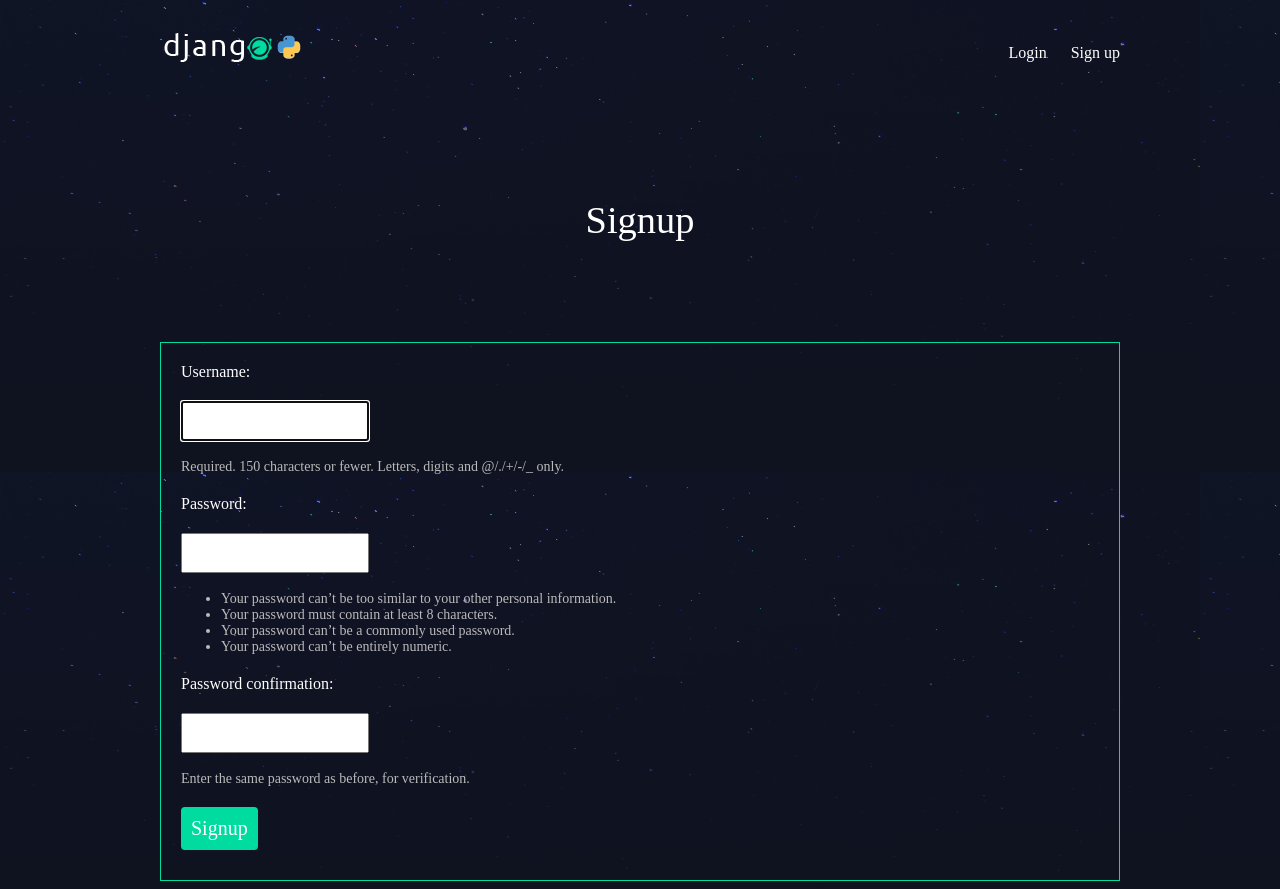
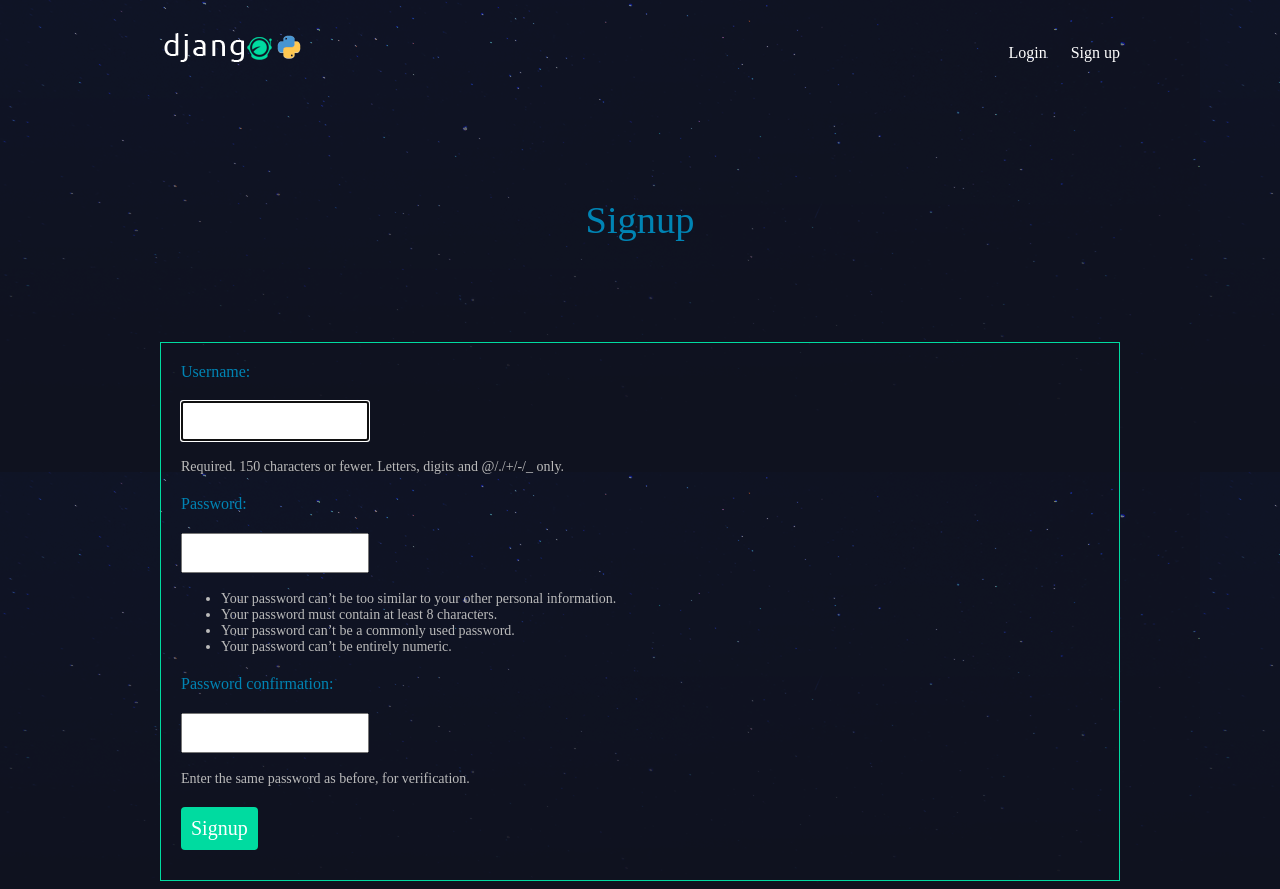
Before and after one commit to piter1316/Django, a Django app: page /accounts/signup/ in a window 1280 px wide. Run offline with Django 3.2, Linux system fonts and the light colour scheme.

Commit message:
settings file fixed

```diff
--- a/djangonautic/assets/styles.css
+++ b/djangonautic/assets/styles.css
@@ -2,16 +2,18 @@ body{
     background-color: #0f121f;
     background-image: url(/static/stars.png);
     background-repeat-y: no-repeat;
-    color: #fff;
+    color: #0084b4;
 }
 
 body *{
     font-family: Ubuntu;
+
 }
 
 h1, h2, h3, h4, h5{
     font-weight: normal;
     margin: 0;
+
 }
 
 a, a:hover, a:visited{
```
Also changed, not shown: djangonautic/assets/knitted-netting.png (added), djangonautic/db.sqlite3.
